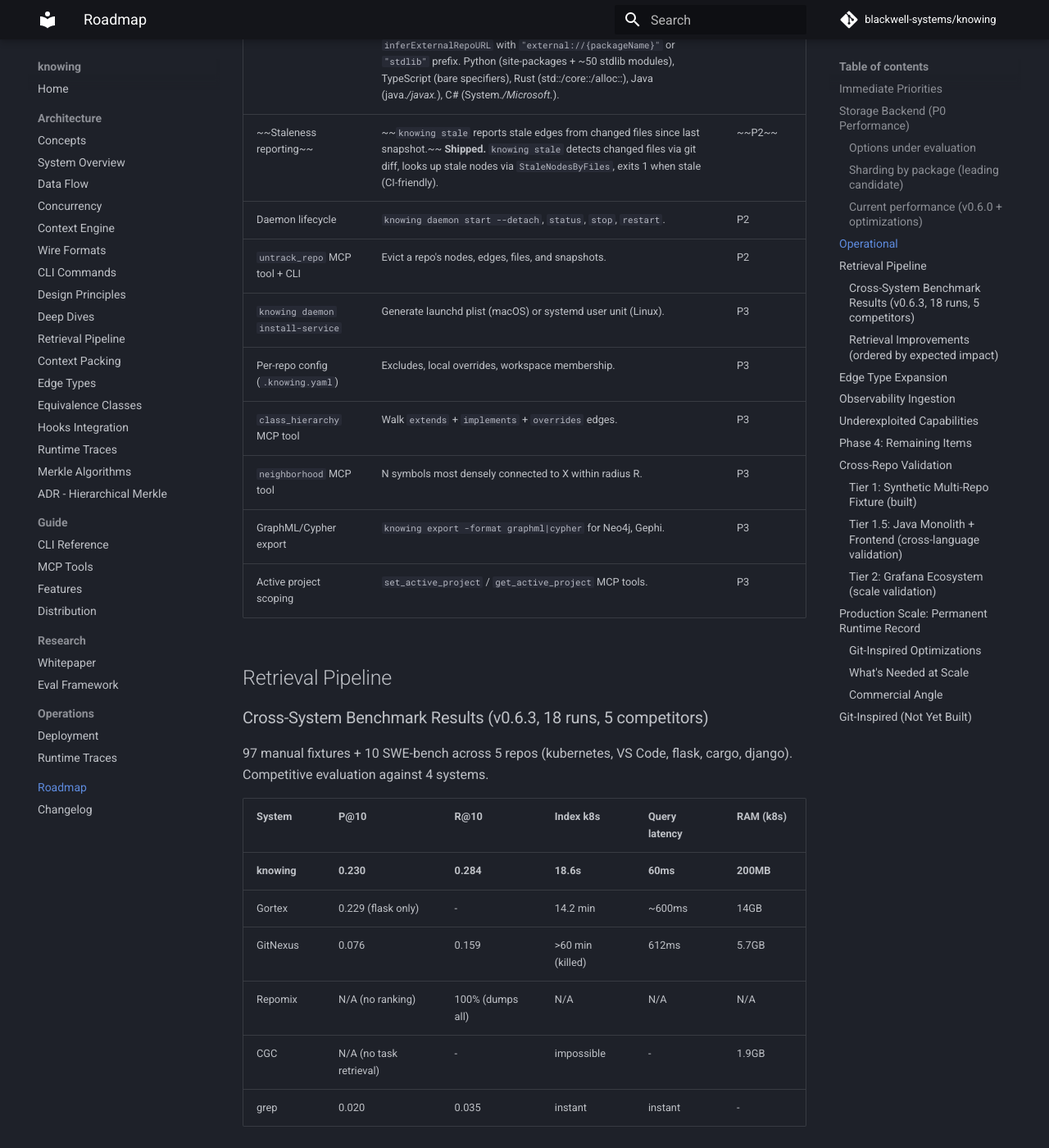
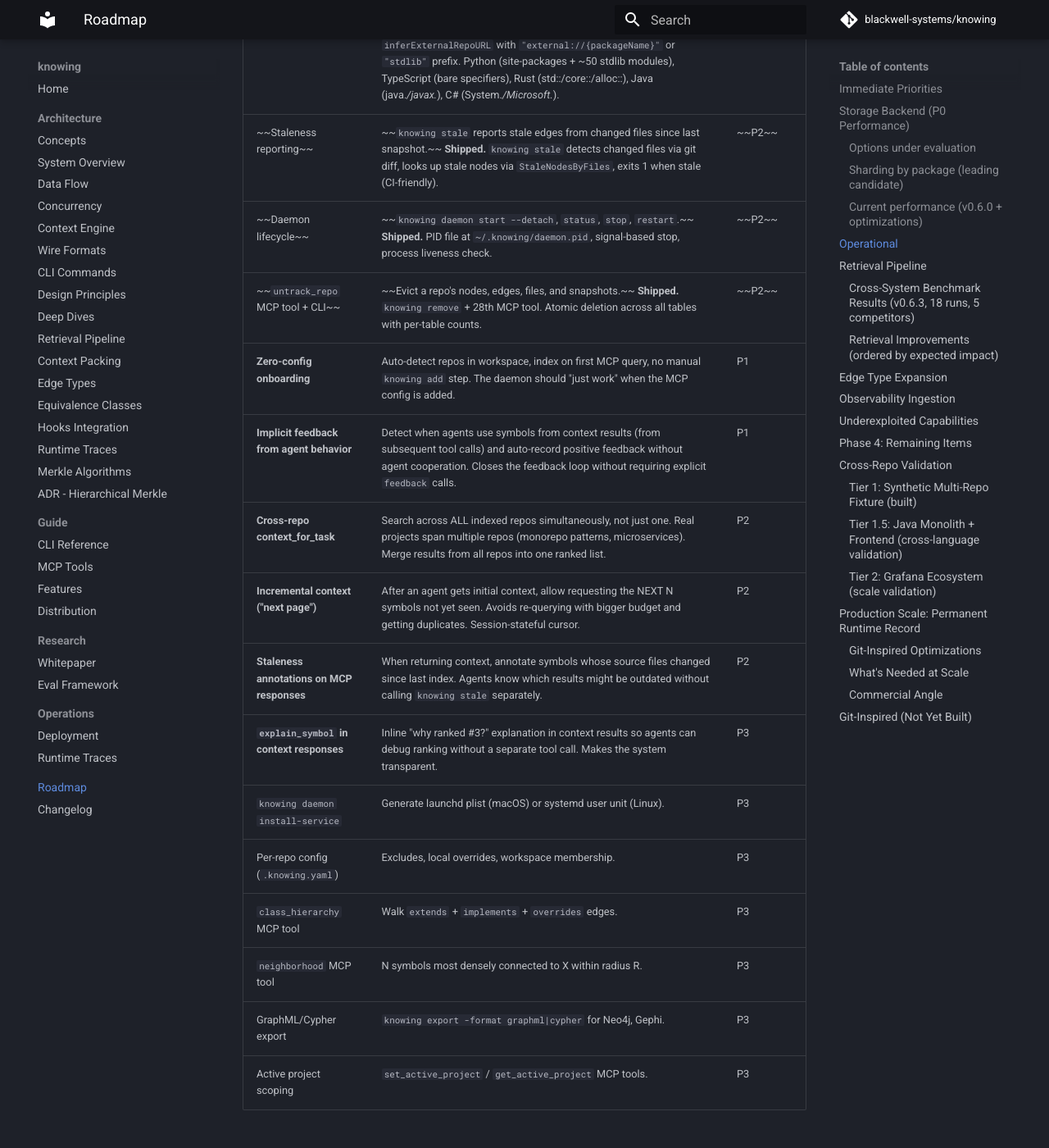
Before and after one commit to blackwell-systems/knowing, an MkDocs documentation site: the page built from docs/roadmap.md, in a window 1280 px wide and 1400 px high, scrolled down 2189 px. Shown: the whole window at 82% size. Built offline with MkDocs 1.6.1 and Material for MkDocs 9.7.7, drawn with Linux system fonts in a browser that asks for light colours; comment, search, counter and statistics services are not loaded.

Commit message:
docs: add high-impact features to roadmap (zero-config, implicit feedback, cross-repo context, incremental paging, staleness annotations, inline explain)

```diff
--- a/docs/roadmap.md
+++ b/docs/roadmap.md
@@ -50,8 +50,14 @@ Packages are already the unit of Merkle computation, cache invalidation, diffing
 | ~~`knowing stats`~~ | ~~Cumulative session value: context calls, symbols served, feedback rate, token savings.~~ **Shipped.** | ~~P2~~ |
 | ~~Cross-repo awareness for non-Go extractors~~ | ~~TypeScript, Python, Rust, Java, and C# extractors use the local repo URL for all targets. Only the Go extractor has `inferRepoURL` with stdlib detection.~~ **Shipped.** All 5 OOP extractors now have `inferExternalRepoURL` with `"external://{packageName}"` or `"stdlib"` prefix. Python (site-packages + ~50 stdlib modules), TypeScript (bare specifiers), Rust (std::/core::/alloc::), Java (java.*/javax.*), C# (System.*/Microsoft.*). | ~~P2~~ |
 | ~~Staleness reporting~~ | ~~`knowing stale` reports stale edges from changed files since last snapshot.~~ **Shipped.** `knowing stale` detects changed files via git diff, looks up stale nodes via `StaleNodesByFiles`, exits 1 when stale (CI-friendly). | ~~P2~~ |
-| Daemon lifecycle | `knowing daemon start --detach`, `status`, `stop`, `restart`. | P2 |
-| `untrack_repo` MCP tool + CLI | Evict a repo's nodes, edges, files, and snapshots. | P2 |
+| ~~Daemon lifecycle~~ | ~~`knowing daemon start --detach`, `status`, `stop`, `restart`.~~ **Shipped.** PID file at `~/.knowing/daemon.pid`, signal-based stop, process liveness check. | ~~P2~~ |
+| ~~`untrack_repo` MCP tool + CLI~~ | ~~Evict a repo's nodes, edges, files, and snapshots.~~ **Shipped.** `knowing remove` + 28th MCP tool. Atomic deletion across all tables with per-table counts. | ~~P2~~ |
+| **Zero-config onboarding** | Auto-detect repos in workspace, index on first MCP query, no manual `knowing add` step. The daemon should "just work" when the MCP config is added. | P1 |
+| **Implicit feedback from agent behavior** | Detect when agents use symbols from context results (from subsequent tool calls) and auto-record positive feedback without agent cooperation. Closes the feedback loop without requiring explicit `feedback` calls. | P1 |
+| **Cross-repo context_for_task** | Search across ALL indexed repos simultaneously, not just one. Real projects span multiple repos (monorepo patterns, microservices). Merge results from all repos into one ranked list. | P2 |
+| **Incremental context ("next page")** | After an agent gets initial context, allow requesting the NEXT N symbols not yet seen. Avoids re-querying with bigger budget and getting duplicates. Session-stateful cursor. | P2 |
+| **Staleness annotations on MCP responses** | When returning context, annotate symbols whose source files changed since last index. Agents know which results might be outdated without calling `knowing stale` separately. | P2 |
+| **`explain_symbol` in context responses** | Inline "why ranked #3?" explanation in context results so agents can debug ranking without a separate tool call. Makes the system transparent. | P3 |
 | `knowing daemon install-service` | Generate launchd plist (macOS) or systemd user unit (Linux). | P3 |
 | Per-repo config (`.knowing.yaml`) | Excludes, local overrides, workspace membership. | P3 |
 | `class_hierarchy` MCP tool | Walk `extends` + `implements` + `overrides` edges. | P3 |
```
